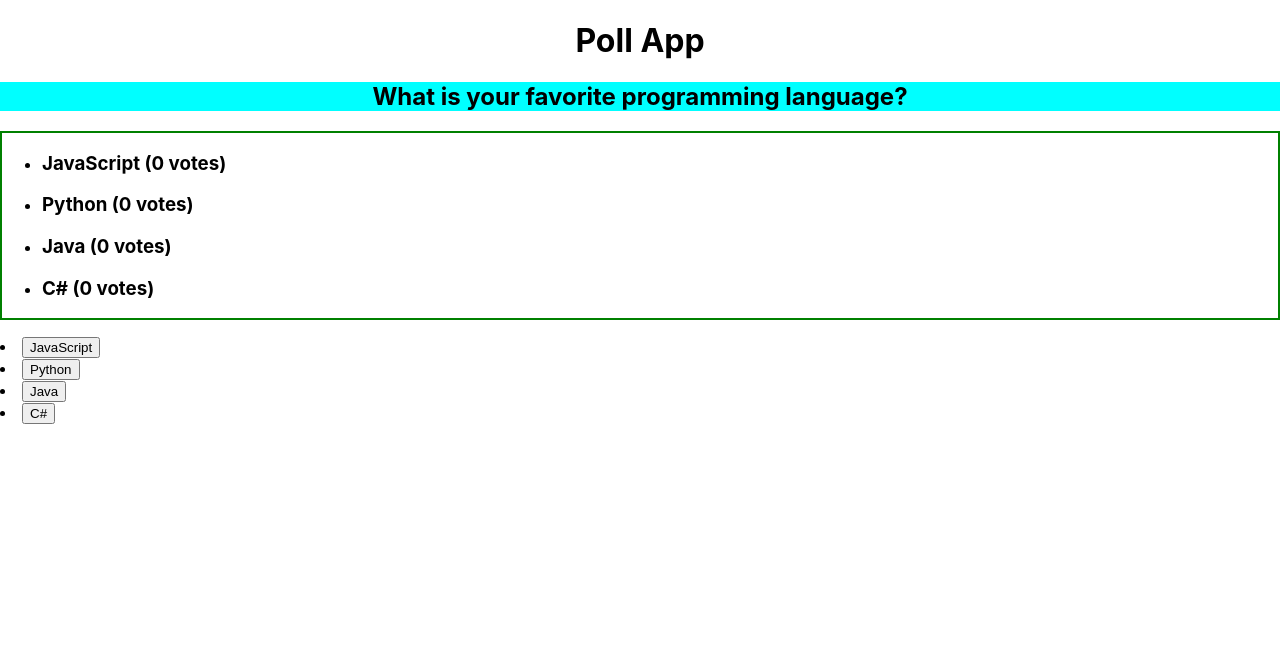
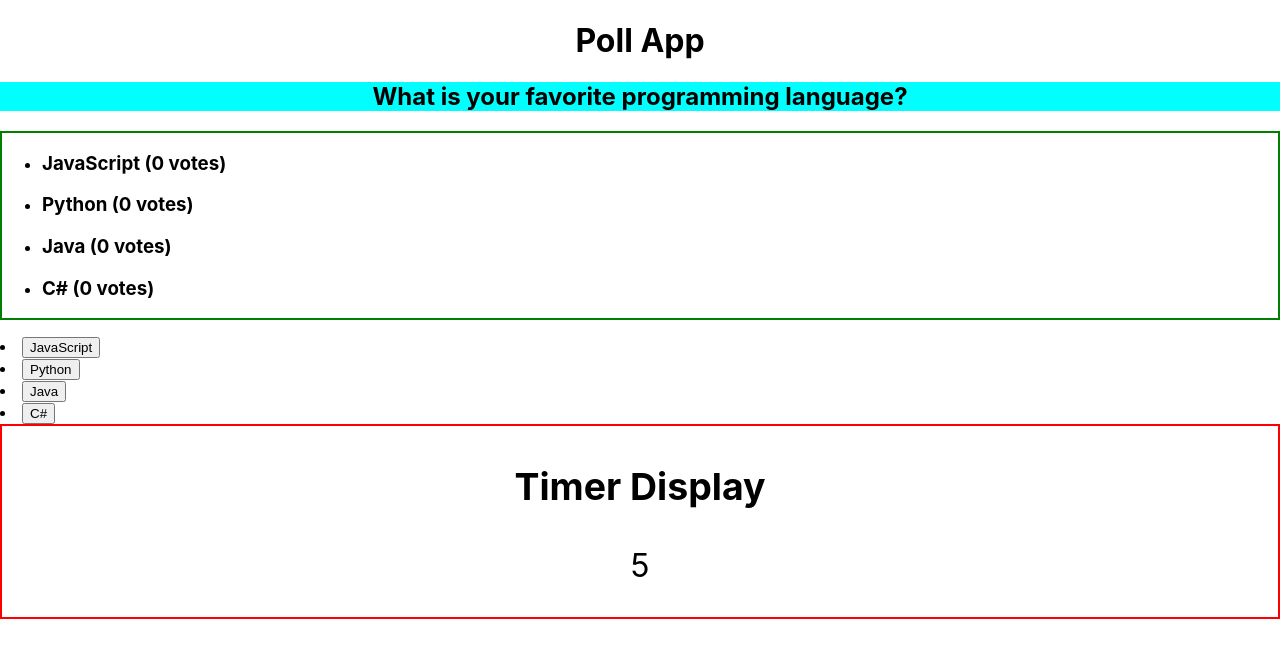
Before and after one commit to ManishDodeja/EADExam, a React (Create React App) app: page / in a window 1280 px wide. Shown: the top 658 px of the page. Built offline with nearby package versions, Linux system fonts and the light colour scheme.

Commit message:
TaskB/Timer.jsx called inside app

```diff
--- a/src/App.js
+++ b/src/App.js
@@ -4,6 +4,7 @@ import PollDisplay from './components/PollDisplay';
 import ThankyouMessage from './components/ThankyouMessage';
 
 import UserParticipation from './components/UserParticipation';
+import Timer from './TaskB/Timer';
 
 
 const App = () => {
@@ -49,7 +50,7 @@ const App = () => {
 
       {userSelect && (<AnotherUserParticipation />)}
       {userSelect && (<ThankyouMessage/>)}
-
+      <Timer/>
     </div>
   );
 };
--- /dev/null
+++ b/src/TaskB/Timer.jsx
@@ -0,0 +1,33 @@
+import React, { useState, useEffect } from 'react';
+
+const Timer = () => {
+  const [countdown, setCountdown] = useState(10);
+
+  // used use effect when the component load successfully then useEffect should run
+  useEffect(() => {
+    //countdown logic decrease by every second
+    const timer = setInterval(() => {
+      setCountdown(prevCountdown => prevCountdown - 1);
+    }, 1000);
+
+    if (countdown === 0) {
+      clearInterval(timer);
+    }
+    return () => clearInterval(timer);
+  }, [countdown]);
+
+  return (
+    <div className='time'>
+        {/* here the timer display message  and the completion message after the times up else the counter is being decreased*/}
+
+      <h3>Timer Display</h3>
+      {countdown === 0 ? (
+        <p>Time's up</p>
+      ) : (
+        <p>{countdown}</p>
+      )}
+    </div>
+  );
+};
+
+export default Timer;
--- a/src/index.css
+++ b/src/index.css
@@ -23,3 +23,8 @@ h1{
 ul{
   border: 2px solid green;
 }
+.time{
+  text-align: center;
+  font-size: xx-large;
+  border: 2px solid red;
+}
```
